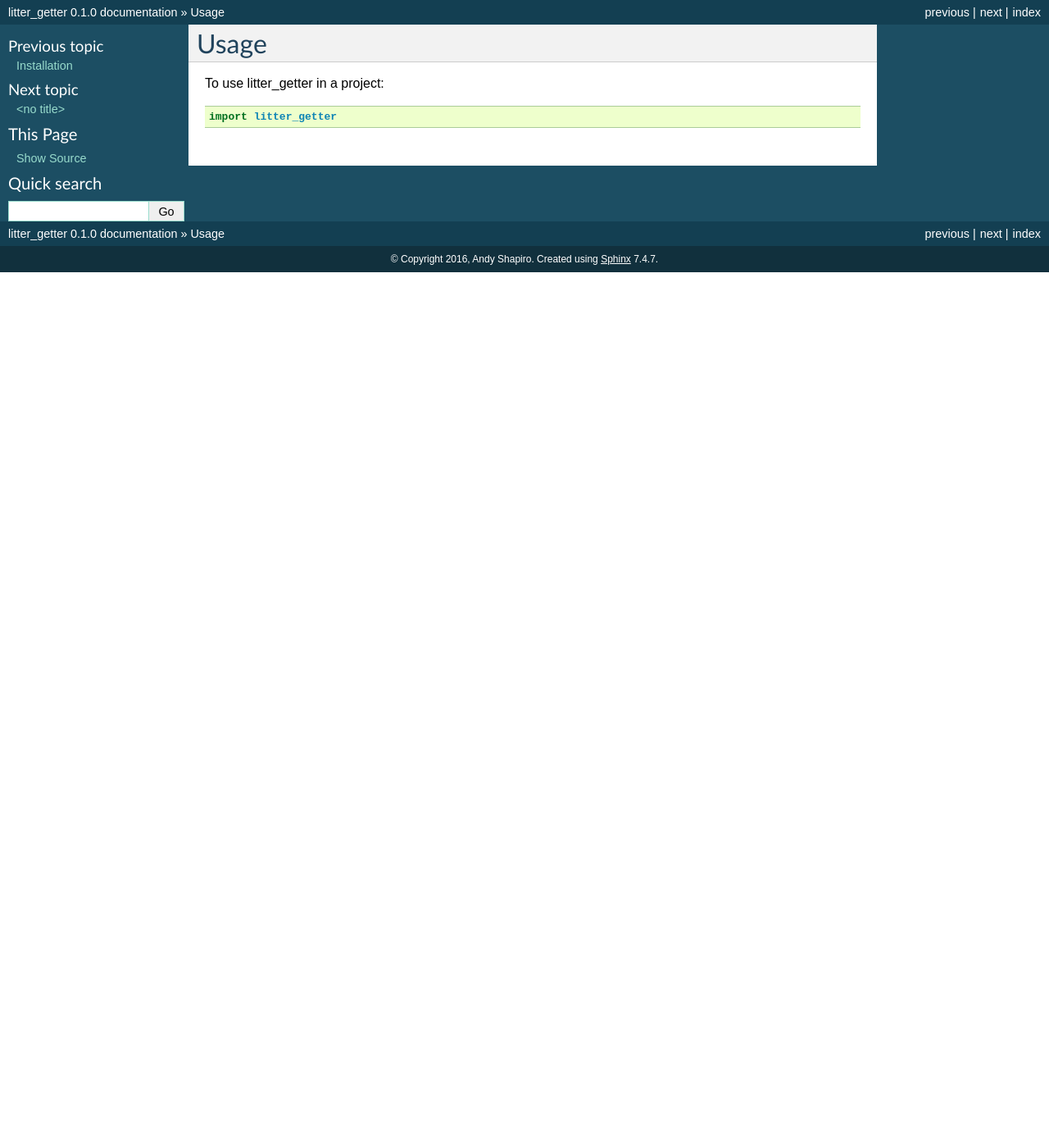
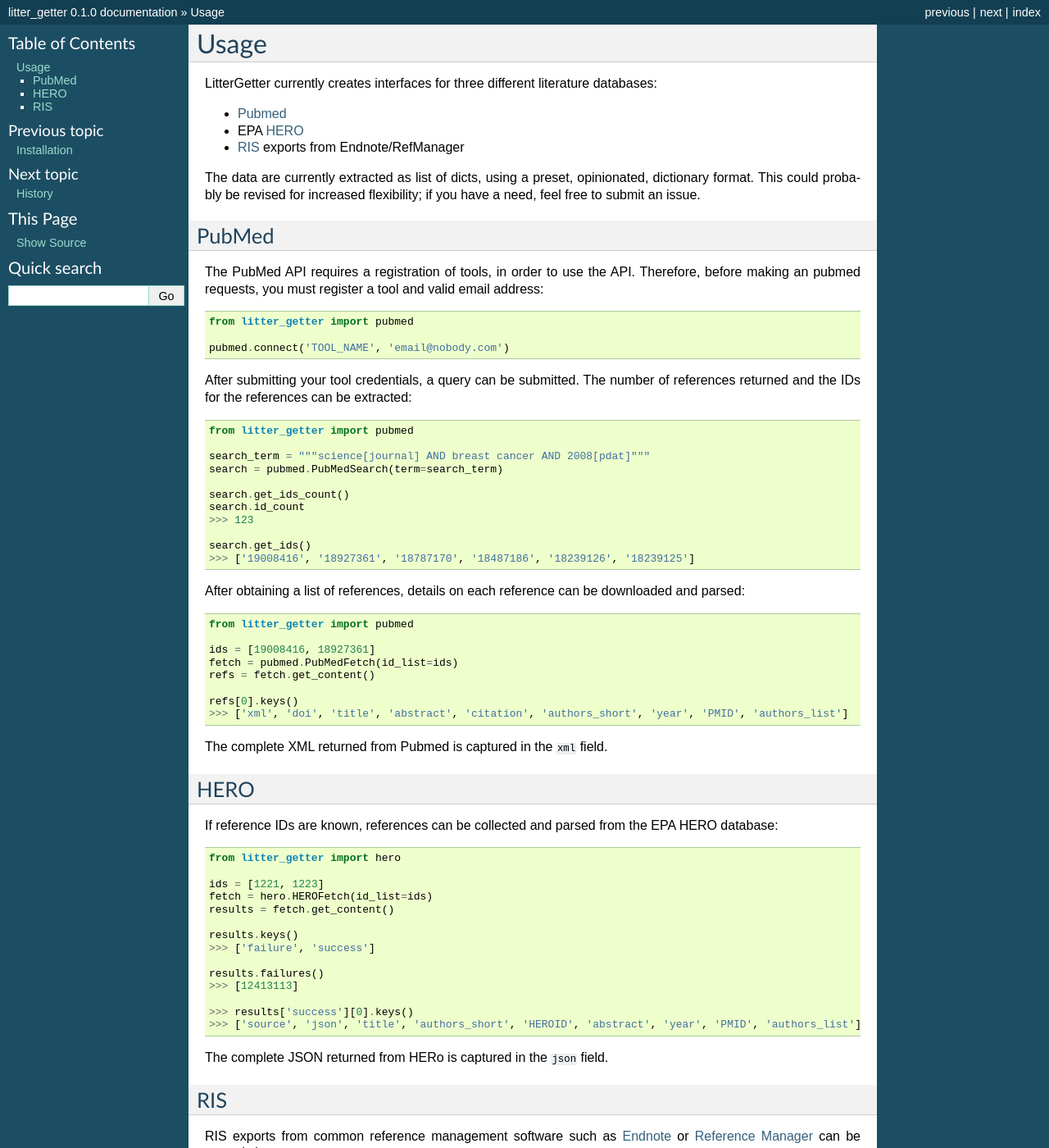
Before and after one commit to shapiromatron/litter_getter, a Sphinx documentation site: the page built from docs/usage.rst, in a window 1280 px wide and 1400 px high. Shown: the whole window at 82% size. Built offline with Sphinx 7.4.7, drawn with Linux system fonts in a browser that asks for light colours; some of the changed text lies outside the part shown.

Commit message:
update docs

```diff
--- a/docs/usage.rst
+++ b/docs/usage.rst
@@ -2,6 +2,105 @@
 Usage
 =====
 
-To use litter_getter in a project::
+LitterGetter currently creates interfaces for three different literature databases:
 
-    import litter_getter
+* `Pubmed`_
+* EPA `HERO`_
+* `RIS`_ exports from Endnote/RefManager
+
+The data are currently extracted as list of dicts, using a preset, opinionated,
+dictionary format. This could probably be revised for increased flexibility; if
+you have a need, feel free to submit an issue.
+
+PubMed
+------
+
+The PubMed API requires a registration of tools, in order to use the API. Therefore,
+before making an pubmed requests, you must register a tool and valid email address:
+
+.. code-block:: python
+
+    from litter_getter import pubmed
+
+    pubmed.connect('TOOL_NAME', 'email@nobody.com')
+
+
+After submitting your tool credentials, a query can be submitted. The number of
+references returned and the IDs for the references can be extracted:
+
+.. code-block:: python
+
+    from litter_getter import pubmed
+
+    search_term = """science[journal] AND breast cancer AND 2008[pdat]"""
+    search = pubmed.PubMedSearch(term=search_term)
+
+    search.get_ids_count()
+    search.id_count
+    >>> 123
+
+    search.get_ids()
+    >>> ['19008416', '18927361', '18787170', '18487186', '18239126', '18239125']
+
+
+After obtaining a list of references, details on each reference can be downloaded and parsed:
+
+.. code-block:: python
+
+    from litter_getter import pubmed
+
+    ids = [19008416, 18927361]
+    fetch = pubmed.PubMedFetch(id_list=ids)
+    refs = fetch.get_content()
+
+    refs[0].keys()
+    >>> ['xml', 'doi', 'title', 'abstract', 'citation', 'authors_short', 'year', 'PMID', 'authors_list']
+
+The complete XML returned from Pubmed is captured in the ``xml`` field.
+
+HERO
+----
+
+If reference IDs are known, references can be collected and parsed from the EPA HERO database:
+
+.. code-block:: python
+
+    from litter_getter import hero
+
+    ids = [1221, 1223]
+    fetch = hero.HEROFetch(id_list=ids)
+    results = fetch.get_content()
+
+    results.keys()
+    >>> ['failure', 'success']
+
+    results.failures()
+    >>> [12413113]
+
+    >>> results['success'][0].keys()
+    >>> ['source', 'json', 'title', 'authors_short', 'HEROID', 'abstract', 'year', 'PMID', 'authors_list']
+
+The complete JSON returned from HERo is captured in the ``json`` field.
+
+RIS
+---
+
+RIS exports from common reference management software such as `Endnote`_
+or `Reference Manager`_ can be parsed via:
+
+.. code-block:: python
+
+    from litter_getter import ris
+    import os
+
+    fn = os.path.expanduser("~/Desktop/sample_ris.txt")
+    importer = ris.RisImporter(fn)
+    refs = importer.references
+
+    refs[0].keys()
+    >>> ['doi', 'title', 'reference_type', 'abstract', 'citation', 'accession_number',
+         'json', 'authors_short', 'year', 'accession_db', 'PMID', 'id']
+
+
+.. _`Endnote`: http://endnote.com/
+.. _`Reference Manager`: http://referencemanager.com/
```
Also changed, not shown: docs/index.rst (+8 -7 lines), docs/installation.rst (+11 -18 lines), docs/litter_getter.hero.rst (added, +7 -0 lines), docs/litter_getter.pubmed.rst (added, +7 -0 lines), docs/litter_getter.ris.rst (added, +7 -0 lines), docs/litter_getter.rst (added, +20 -0 lines), docs/litter_getter.utils.rst (added, +7 -0 lines), docs/modules.rst (added, +7 -0 lines), 1 other file.
